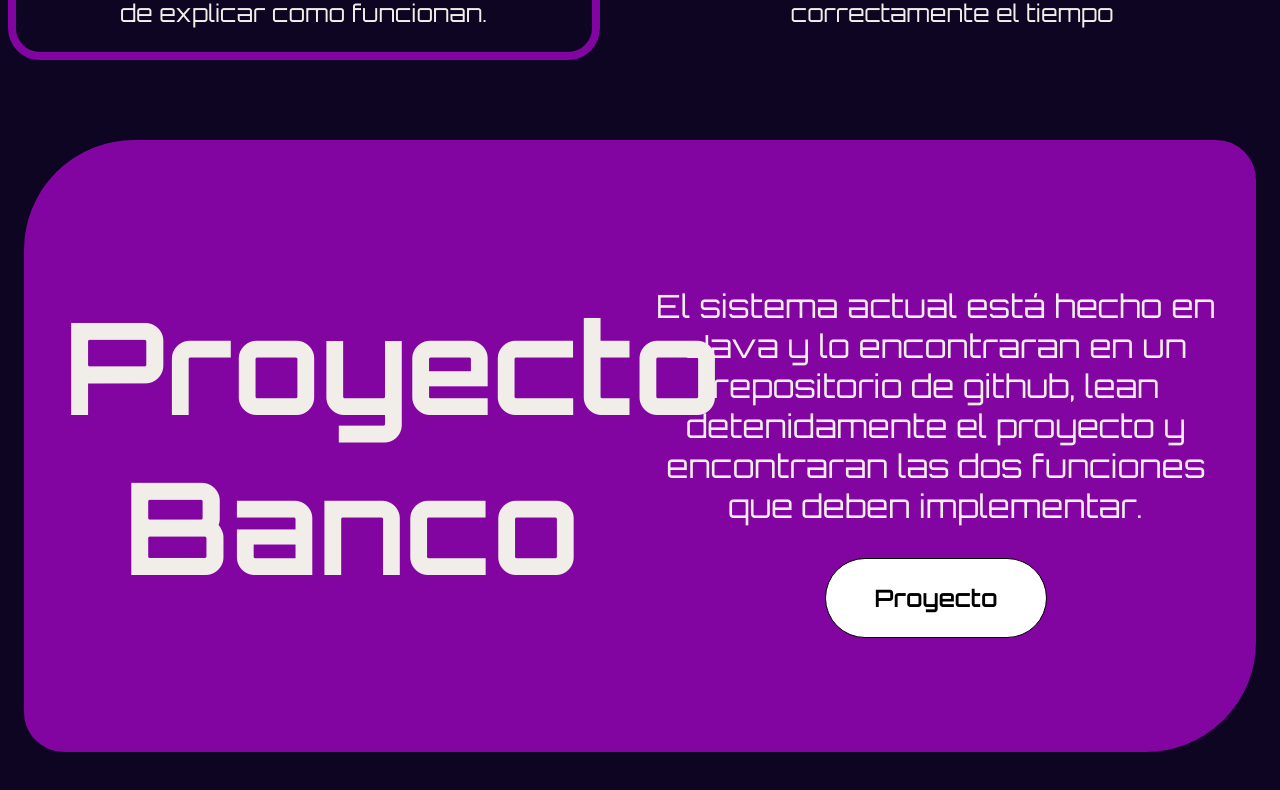
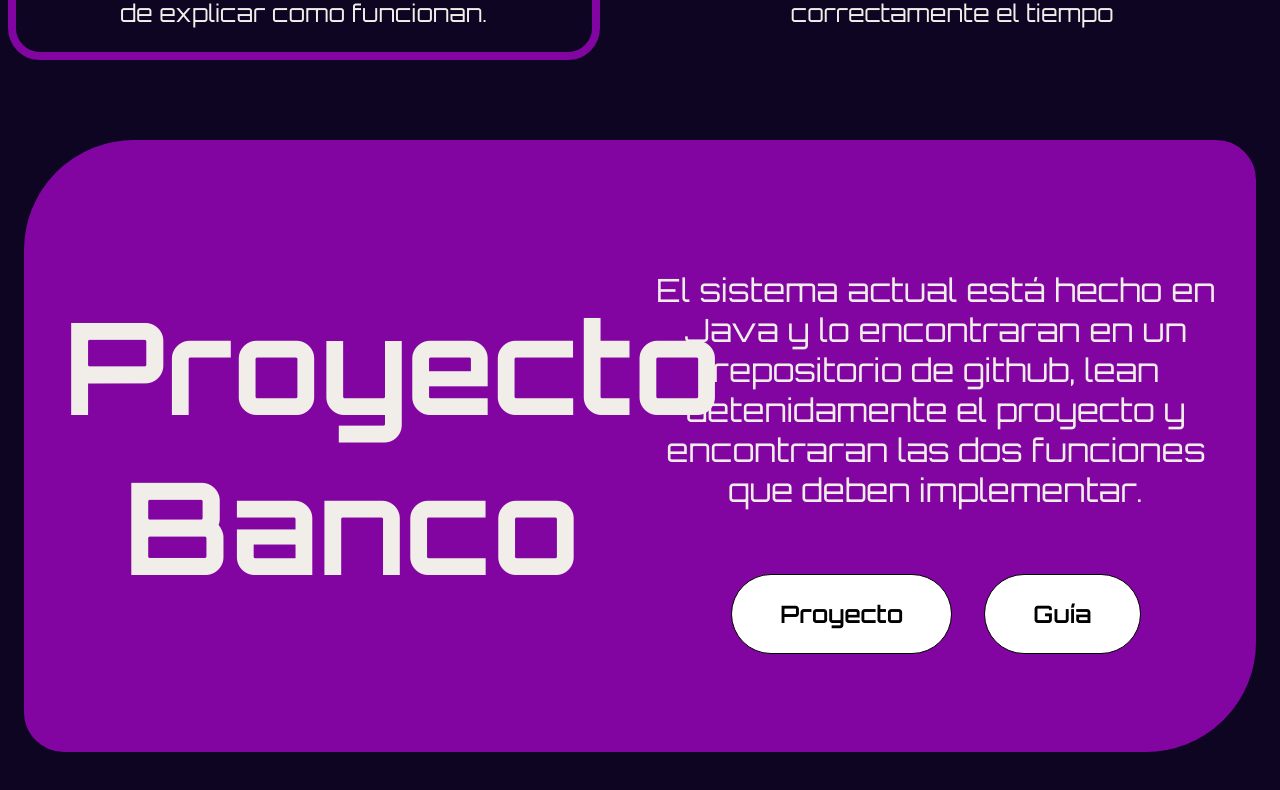
Before and after one commit to Dap20040812/hackaton, a React (Vite) app: page /project in a window 1280 px wide. Shown: the part 1298-2088 px from the top of the page. Built offline with nearby package versions, Linux system fonts and the light colour scheme.

Commit message:
add guide

```diff
--- a/src/components/common/CommonStyle.jsx
+++ b/src/components/common/CommonStyle.jsx
@@ -23,6 +23,11 @@ export const Section = styled.div`
     border-radius: 110px 40px;
     margin-bottom: 3em;
     padding: 2em;
+
+    @media (max-width: 1200px){
+        padding: 1em;
+    }
+
     @media (max-width: 1000px){
         flex-direction: column;
         padding: 0;
@@ -42,6 +47,11 @@ export const Title = styled.h1`
     align-items: center;
     width: 50%;
 
+    @media (max-width: 1200px){
+        font-size: 5em;
+        width: 50%;
+    }
+
     @media (max-width: 1000px){
         font-size: 5em;
         width: 100%;
@@ -58,13 +68,14 @@ export const Info = styled.div`
     align-items: center;
     justify-content: center;
     text-align: center;
+    width: 50%;
 
     h2{
         font-size: 2em;
         text-align: center;
     }
 
-    @media (max-width: 1000px){
+    @media (max-width: 1200px){
         p{
             font-size: 1.5em;
             text-align: center;
@@ -78,6 +89,10 @@ export const ButtonRow = styled.div`
     margin-top: 2em;
     justify-content: center;
     align-items: center;
+
+    @media (max-width: 1000px){
+        flex-direction: column;
+    }
 `
 
 export const Button = styled.button`
--- a/src/components/home/HomeStyle.jsx
+++ b/src/components/home/HomeStyle.jsx
@@ -14,6 +14,10 @@ export const Section = styled.div`
     border-radius: 110px 40px;
     margin-bottom: 3em;
     padding: 2em;
+
+    @media (max-width: 1200px){
+        padding: 1em;
+    }
     @media (max-width: 1000px){
         flex-direction: column;
         padding: 0;
@@ -33,9 +37,9 @@ export const Title = styled.h1`
     align-items: center;
     width: 50%;
 
-    @media (max-width: 1000px){
-        font-size: 5em;
-        width: 100%;
+    @media (max-width: 1200px){
+        font-size: 6em;
+        width: 50%;
     }
 
     @media (max-width: 740px){
@@ -55,7 +59,9 @@ export const Info = styled.div`
         text-align: center;
     }
 
-    @media (max-width: 1000px){
+    @media (max-width: 1200px){
+        width: 70%;
+
         p{
             font-size: 1.5em;
             text-align: center;
--- a/src/components/project/Project.jsx
+++ b/src/components/project/Project.jsx
@@ -32,7 +32,10 @@ function Project() {
             <Title>Proyecto Banco</Title>
             <Info>
                 <p>El sistema actual está hecho en Java y lo encontraran en un repositorio de github, lean detenidamente el proyecto y encontraran las dos funciones que deben implementar.</p>
-                <a href='https://github.com/Ritatrcr/BankHackaton' target='blank'> <Button>Proyecto</Button></a>
+                <ButtonRow>
+                    <a href='https://github.com/Ritatrcr/BankHackaton' target='blank'> <Button>Proyecto</Button></a>
+                    <a href='https://unisabanaedu-my.sharepoint.com/:w:/g/personal/diegoprpr_unisabana_edu_co/ERW6NHegNXNLtRnrklaMWsoBRlB4U7-sjZZL2H90psl9qg?e=Vcj7GK' target='blank'><Button>Guía</Button></a>
+                </ButtonRow>
             </Info>
         </Section>
     </Container>
```
